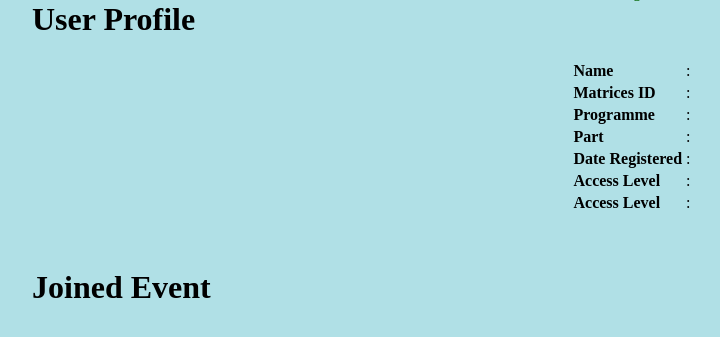
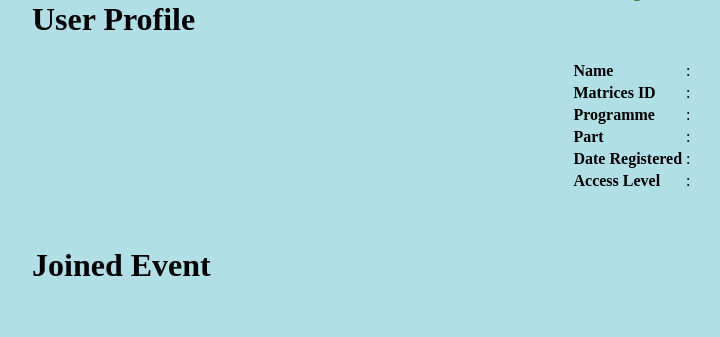
Before and after one commit to muhammadirfannabyl/stasys, a PHP site: page /user.php in a window 1280 px wide. Shown: the part 75-412 px from the top of the page, without its empty margins (8-728 px from the left). Run offline with PHP 8.4, Linux system fonts and the light colour scheme; the visitor is signed in with stand-in values (Sample User, id 1); data that the repository does not hold is empty; some libraries are stand-ins or nearby versions.

Commit message:
Update user.php

```diff
--- a/user.php
+++ b/user.php
@@ -32,14 +32,12 @@
 				<tr><td><b>Part</b></td><td>: <?php echo $rowuser['part']; ?></td></tr>
                 <tr><td><b>Date Registered</b></td><td>: <?php echo $rowuser['created']; ?></td></tr>
                 <tr><td><b>Access Level</b></td><td>: <?php echo $rowuser['access_lvl']; ?></td></tr>
-                <tr><td><b>Access Level</b></td><td>:
                 <script>
                     var access_lvl = parseInt($rowuser['access_lvl']);
                     if (access_lvl == 1) document.write("Developers");
                     if (access_lvl == 2) document.write("Admin");
                     if (access_lvl == 3) document.write("User");
                 </script>
-                </td></tr>
 			</table>
 		</div><br/><br/><br/>
 		<!--STA Display event that this user joined-->
```
